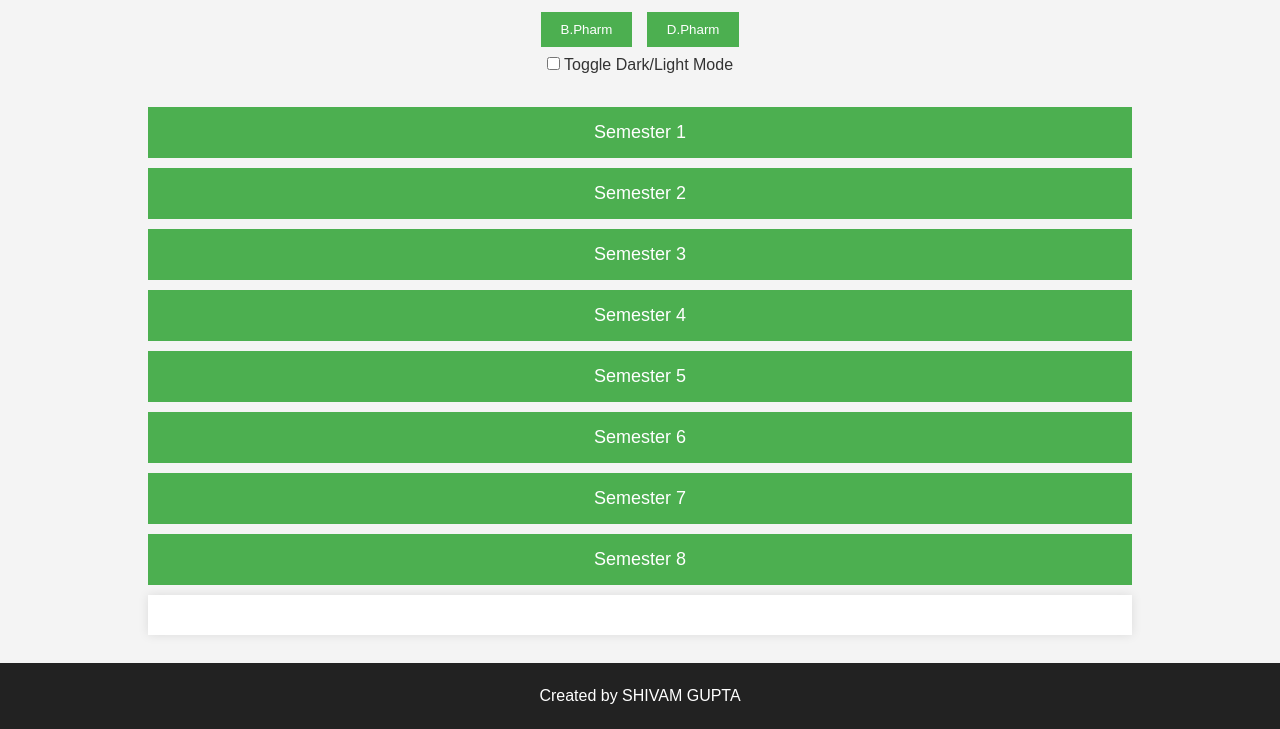
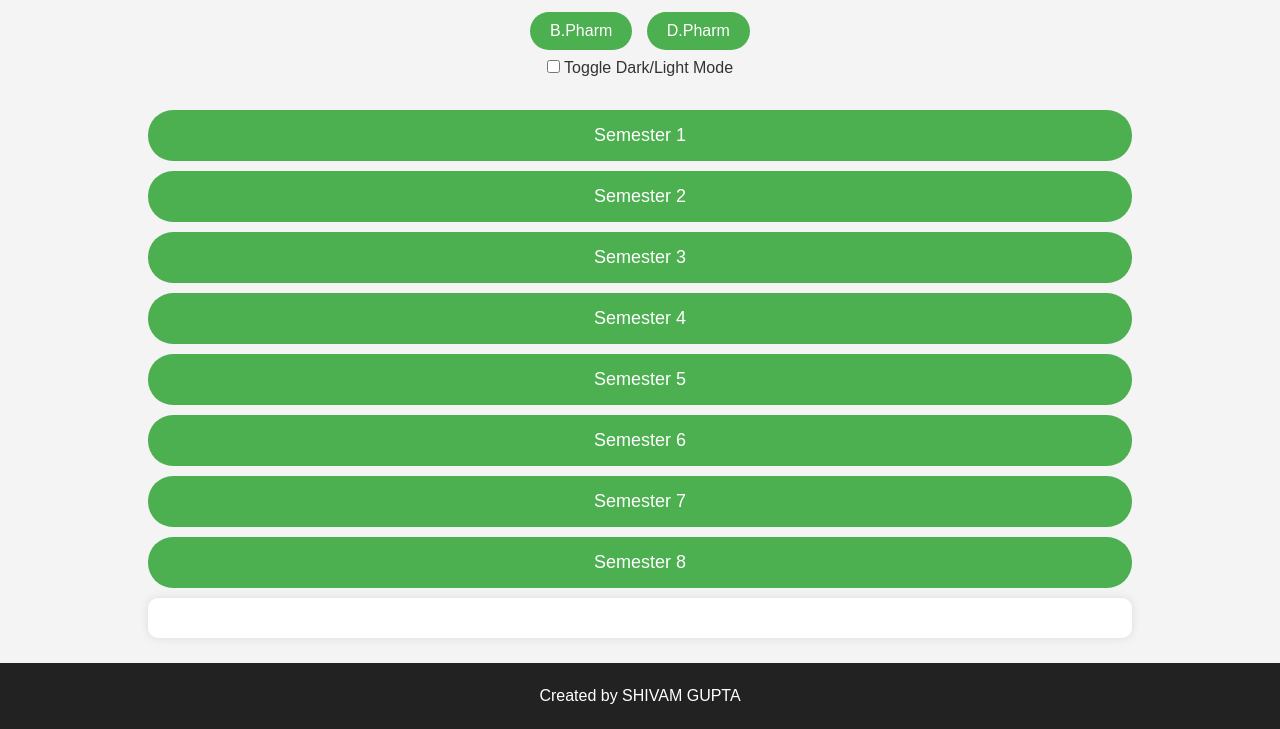
Before and after one commit to shivamgupta4358/web-platform, a plain HTML site: page index.html in a window 1280 px wide. Shown: the part 71-800 px from the top of the page. Drawn offline with Linux system fonts and the light colour scheme.

Commit message:
Update styles.css

```diff
--- a/styles.css
+++ b/styles.css
@@ -36,11 +36,16 @@ h1 {
   padding: 10px 20px;
   margin: 5px;
   cursor: pointer;
+  border-radius: 25px;
+  background-color: #4CAF50;
+  color: white;
+  border: none;
+  font-size: 16px;
+  transition: background-color 0.3s ease;
 }
 
-button:hover {
-  background-color: #555;
-  color: white;
+.program-toggle button:hover {
+  background-color: #45a049;
 }
 
 #semester-container button {
@@ -50,12 +55,22 @@ button:hover {
   font-size: 18px;
   margin: 10px 0;
   cursor: pointer;
+  background-color: #4CAF50;
+  color: white;
+  border: none;
+  border-radius: 25px;
+  transition: background-color 0.3s ease;
+}
+
+#semester-container button:hover {
+  background-color: #45a049;
 }
 
 #details-section {
   padding: 20px;
   background-color: #fff;
   box-shadow: 0 0 10px rgba(0, 0, 0, 0.1);
+  border-radius: 10px;
 }
 
 .dropdown {
@@ -81,6 +96,8 @@ button {
   padding: 8px 16px;
   cursor: pointer;
   border: none;
+  border-radius: 25px;
+  transition: background-color 0.3s ease;
 }
 
 button:hover {
@@ -96,3 +113,7 @@ footer {
   width: 100%;
   bottom: 0;
 }
+
+input[type="checkbox"]:checked + label {
+  color: #4CAF50;
+}
```
